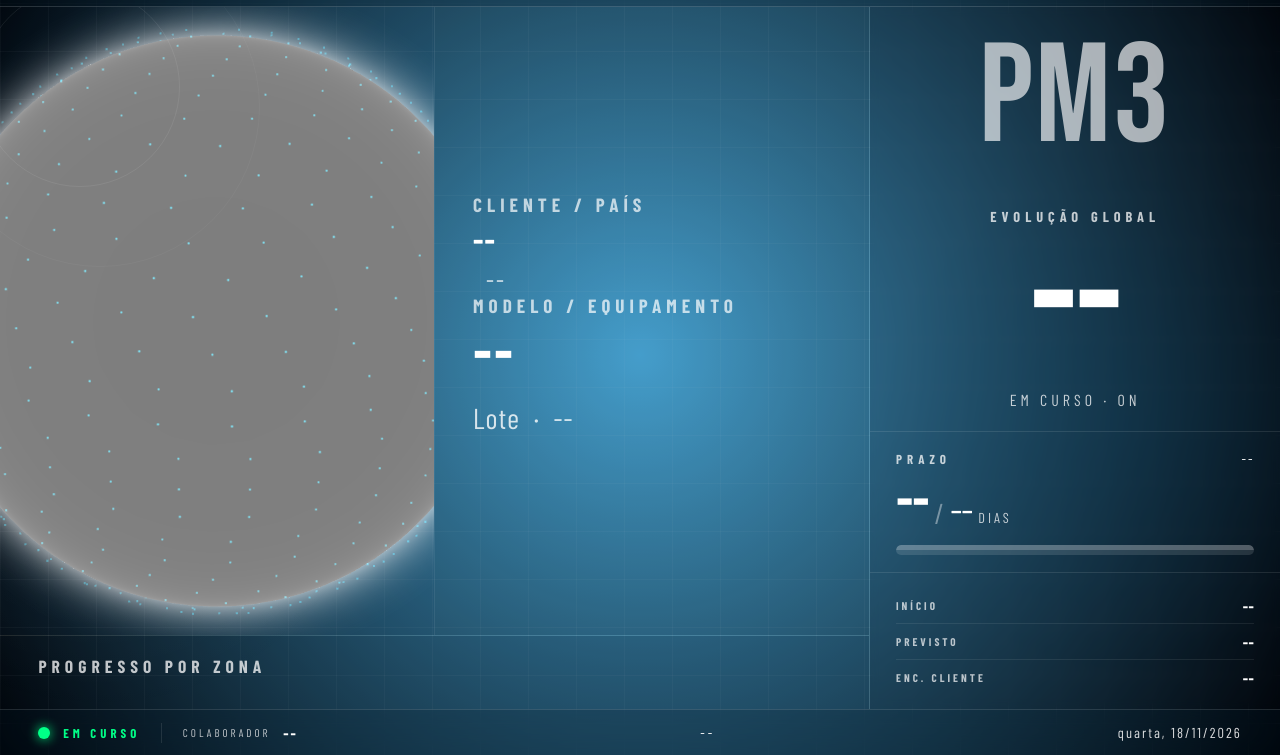
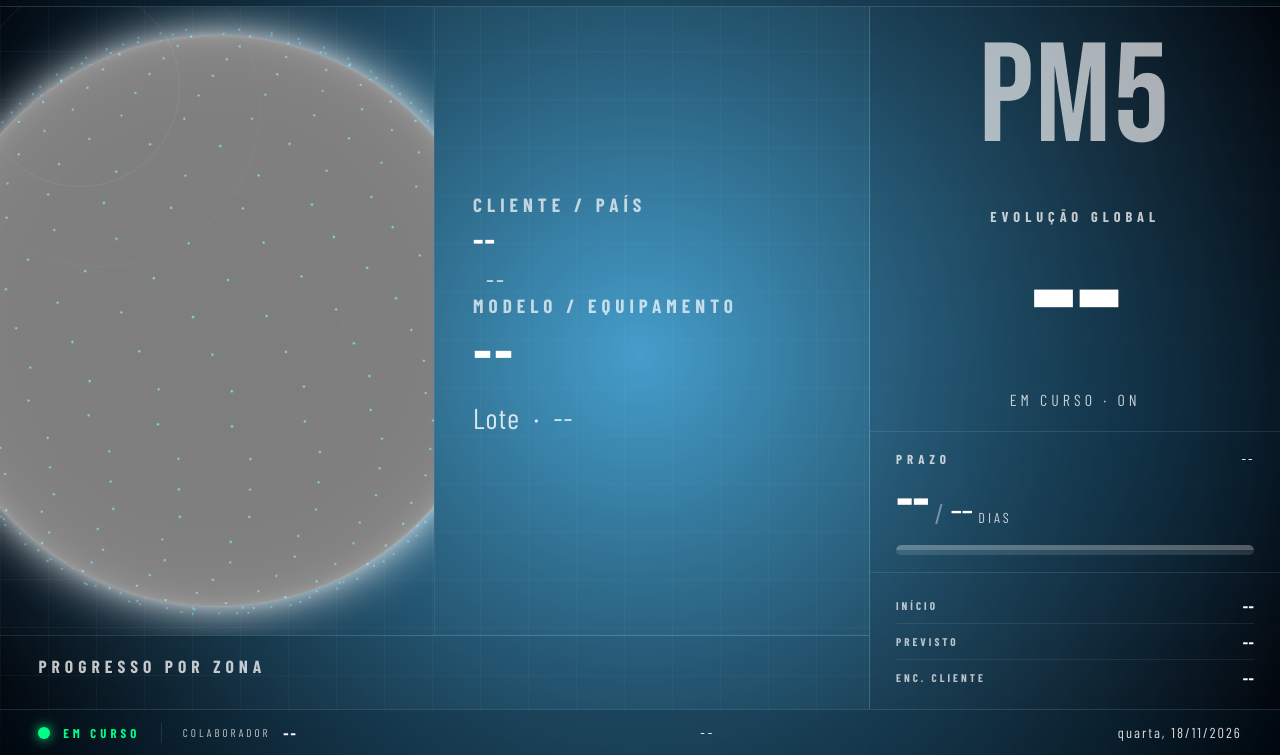
Before and after one commit to FragosoQ/PM5, a plain HTML site: page index.html in a window 1280 px wide. Shown: the part 45-800 px from the top of the page. Drawn offline with nearby package versions, Linux system fonts and the light colour scheme; no server answers; animation ran at ten frames a second; a web font is replaced by a local one.

Commit message:
Update index.html

```diff
--- a/index.html
+++ b/index.html
@@ -718,7 +718,7 @@ footer {
 
       <!-- EVOLUÇÃO -->
       <div class="globe-section" style="flex-direction:column;gap:clamp(6px,1vh,10px);">
-        <div class="globe-brand">PM3</div>
+        <div class="globe-brand">PM5</div>
         <div style="font-size:clamp(14px,1.8vh,20px);font-weight:700;letter-spacing:5px;text-transform:uppercase;color:rgba(255,255,255,0.75);">Evolução Global</div>
         <div id="evNum" style="font-family:'Bebas Neue',sans-serif;font-size:clamp(140px,22vh,340px);line-height:.85;letter-spacing:-2px;">--</div>
         <div id="statusLabel" style="font-size:clamp(15px,2vh,22px);letter-spacing:4px;color:rgba(255,255,255,0.75);text-transform:uppercase;">Em Curso · ON</div>
```
